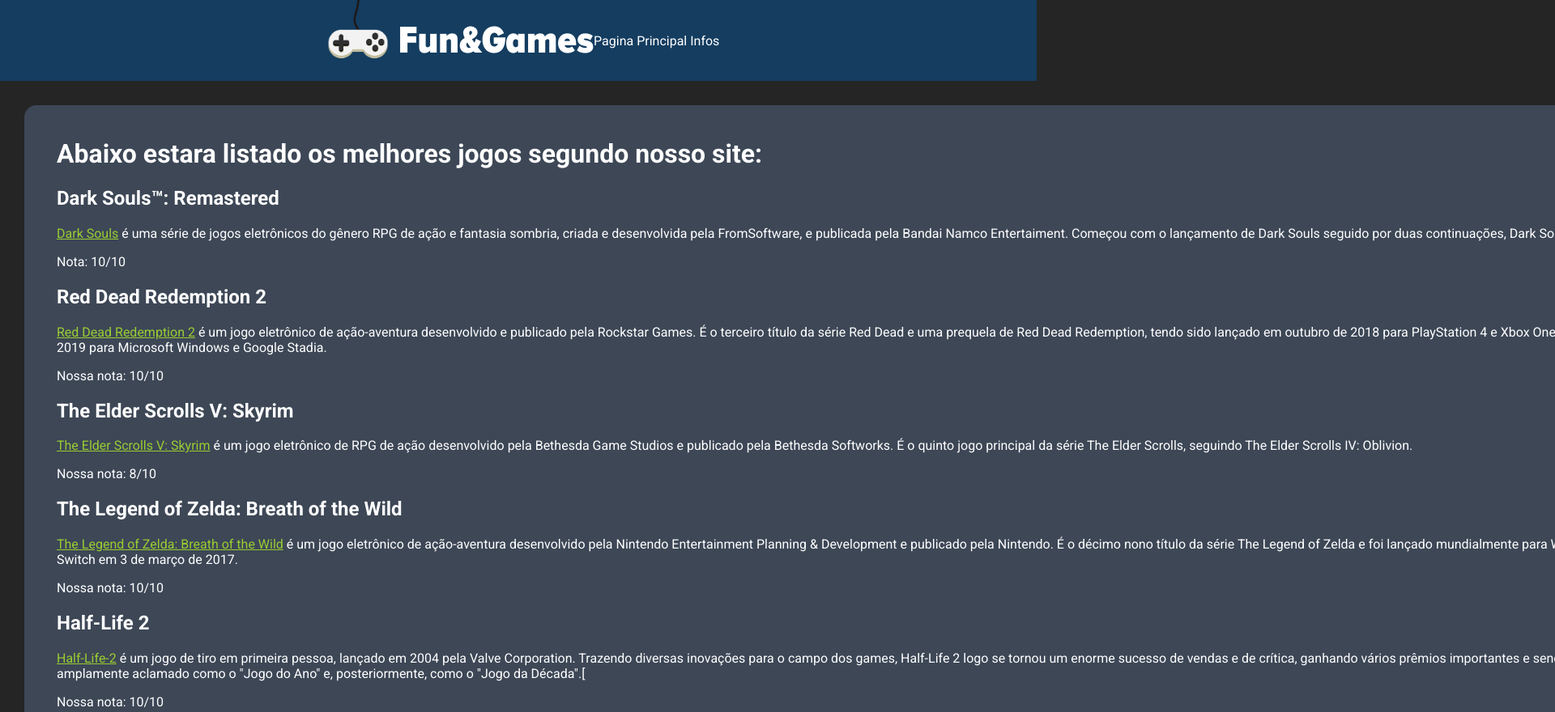
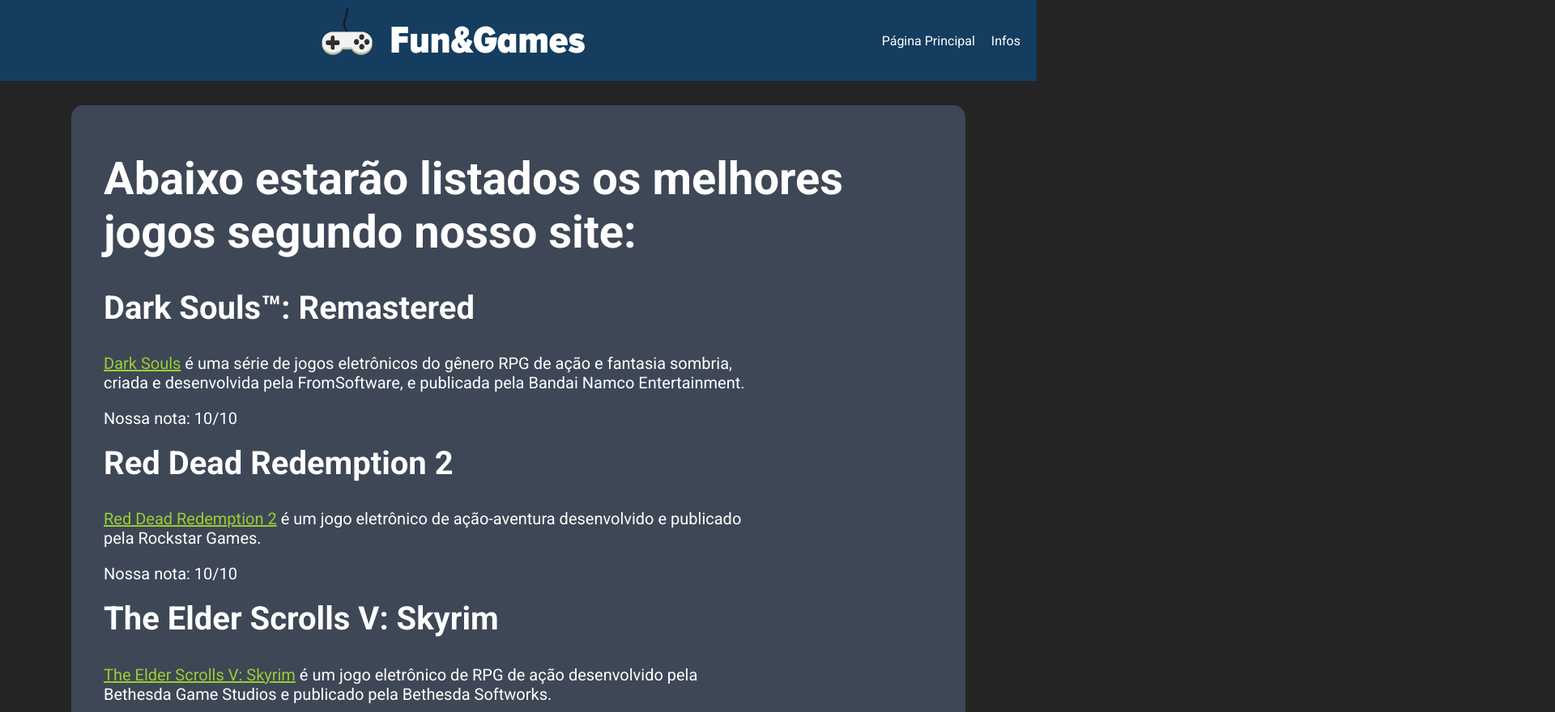
Before and after one commit to rafinho0/Fun-Games, a plain HTML site: page best_games.html in a window 1280 px wide. Shown: the top 880 px of the page at 81% size, 1920 px wide, since content can reach past the window. Drawn offline with Linux system fonts and the light colour scheme; files whose address does not match are found by name.

Commit message:
Centralizado o titulo e os links a direita

```diff
--- a/best_games.html
+++ b/best_games.html
@@ -11,30 +11,32 @@
 </head>
 <body>
     <div class="header">
-        <img src="imgs/controller_logo.png" alt="controller_logo" width="100" height="100">
-        <header>Fun&Games</header>
+        <div class="logo_title">
+            <img src="imgs/controller_logo.png" alt="controller_logo" width="85" height="100">
+            <header>Fun&Games</header>
+        </div>
         <div class="links">
-            <a href="index.html">Pagina Principal</a>
+            <a href="index.html">Página Principal</a>
             <a href="infos.html">Infos</a>
         </div>
     </div>
     <div class="content">
-        <h1>Abaixo estara listado os melhores jogos segundo nosso site:</h1>
+        <h1>Abaixo estarão listados os melhores jogos segundo nosso site:</h1>
         <div class="games">
             <h2>Dark Souls™: Remastered</h2>
-            <p><a href="https://store.steampowered.com/app/570940/DARK_SOULS_REMASTERED/" target="_blank">Dark Souls</a> é uma série de jogos eletrônicos do gênero RPG de ação e fantasia sombria, criada e desenvolvida pela FromSoftware, e publicada pela Bandai Namco Entertaiment. Começou com o lançamento de Dark Souls seguido por duas continuações, Dark Souls II e Dark Souls III. </p>
-            <p>Nota: 10/10</p>
+            <p><a href="https://store.steampowered.com/app/570940/DARK_SOULS_REMASTERED/" target="_blank">Dark Souls</a> é uma série de jogos eletrônicos do gênero RPG de ação e fantasia sombria, criada e desenvolvida pela FromSoftware, e publicada pela Bandai Namco Entertainment.</p>
+            <p>Nossa nota: 10/10</p>
             <h2>Red Dead Redemption 2</h2>
-            <p><a href="https://store.steampowered.com/app/1174180/Red_Dead_Redemption_2/" target="_blank">Red Dead Redemption 2</a> é um jogo eletrônico de ação-aventura desenvolvido e publicado pela Rockstar Games. É o terceiro título da série Red Dead e uma prequela de Red Dead Redemption, tendo sido lançado em outubro de 2018 para PlayStation 4 e Xbox One e em novembro de 2019 para Microsoft Windows e Google Stadia.</p>
+            <p><a href="https://store.steampowered.com/app/1174180/Red_Dead_Redemption_2/" target="_blank">Red Dead Redemption 2</a> é um jogo eletrônico de ação-aventura desenvolvido e publicado pela Rockstar Games.</p>
             <p>Nossa nota: 10/10</p>
             <h2>The Elder Scrolls V: Skyrim</h2>
-            <p><a href="https://store.steampowered.com/app/489830/The_Elder_Scrolls_V_Skyrim_Special_Edition/" target="_blank">The Elder Scrolls V: Skyrim</a> é um jogo eletrônico de RPG de ação desenvolvido pela Bethesda Game Studios e publicado pela Bethesda Softworks. É o quinto jogo principal da série The Elder Scrolls, seguindo The Elder Scrolls IV: Oblivion.</p>
+            <p><a href="https://store.steampowered.com/app/489830/The_Elder_Scrolls_V_Skyrim_Special_Edition/" target="_blank">The Elder Scrolls V: Skyrim</a> é um jogo eletrônico de RPG de ação desenvolvido pela Bethesda Game Studios e publicado pela Bethesda Softworks.</p>
             <p>Nossa nota: 8/10</p>
             <h2>The Legend of Zelda: Breath of the Wild</h2>
-            <p><a href="https://www.nintendo.com/pt-br/store/products/the-legend-of-zelda-breath-of-the-wild-switch/" target="_blank">The Legend of Zelda: Breath of the Wild</a> é um jogo eletrônico de ação-aventura desenvolvido pela Nintendo Entertainment Planning & Development e publicado pela Nintendo. É o décimo nono título da série The Legend of Zelda e foi lançado mundialmente para Wii U e Nintendo Switch em 3 de março de 2017.</p>
+            <p><a href="https://www.nintendo.com/pt-br/store/products/the-legend-of-zelda-breath-of-the-wild-switch/" target="_blank">The Legend of Zelda: Breath of the Wild</a> é um jogo eletrônico de ação-aventura desenvolvido pela Nintendo Entertainment Planning & Development e publicado pela Nintendo.</p>
             <p>Nossa nota: 10/10</p>
             <h2>Half-Life 2</h2>
-            <p><a href="https://store.steampowered.com/app/220/HalfLife_2/" target="_blank">Half-Life-2</a> é um jogo de tiro em primeira pessoa, lançado em 2004 pela Valve Corporation. Trazendo diversas inovações para o campo dos games, Half-Life 2 logo se tornou um enorme sucesso de vendas e de crítica, ganhando vários prêmios importantes e sendo inclusive amplamente aclamado como o "Jogo do Ano" e, posteriormente, como o "Jogo da Década".[</p>
+            <p><a href="https://store.steampowered.com/app/220/HalfLife_2/" target="_blank">Half-Life 2</a> é um jogo de tiro em primeira pessoa, lançado em 2004 pela Valve Corporation.</p>
             <p>Nossa nota: 10/10</p>
         </div>
     </div>
--- a/css/best_games.css
+++ b/css/best_games.css
@@ -20,9 +20,23 @@
 
 .header {
     display: flex;
-    justify-content: center;
+    justify-content: space-between;
     align-items: center;
     background-color: #143D60;
+    padding: 10px 20px;
+}
+
+.logo_title {
+    display: flex;
+    align-items: center;
+    justify-content: center;
+    flex-grow: 1; /* Faz com que esse bloco ocupe o espaço disponível */
+    text-align: center;
+}
+
+.header img {
+    height: 80px;
+    margin-right: 10px;
 }
 
 .header header {
@@ -31,26 +45,47 @@
     font-weight: 1000;
 }
 
-.header a {
+.links {
+    margin-left: auto; /* Move os links para a direita */
+    display: flex;
+    gap: 20px; /* Espaço entre os links */
+}
+
+.links a {
     text-decoration: none;
     color: white;
 }
 
-/* DEPOIS RETIRE SE NECESSARIO */
+/* Estilo do conteúdo */
 .content {
     flex: 1;
-    /* Criarei uma caixa */
     background-color: #3d4756;
-    width: 2000px;
+    width: 80%; /* Ajustado para não ocupar 100% */
+    margin: 30px auto;
     border-radius: 15px;
     padding: 20px 40px;
-    margin: 30px;
+}
+
+.content h1 {
+    font-size: 3.5rem;
+}
+
+.games h2 {
+    font-size: 2.5rem;
+    margin-top: 20px;
 }
 
 .games a {
     color: yellowgreen;
 }
 
+.games p {
+    width: 800px;
+    font-size: 20px;
+    margin-bottom: 15px;
+}
+
+/* Estilo do footer */
 .footer {
     background-color: #143D60;
     text-align: center;
```
